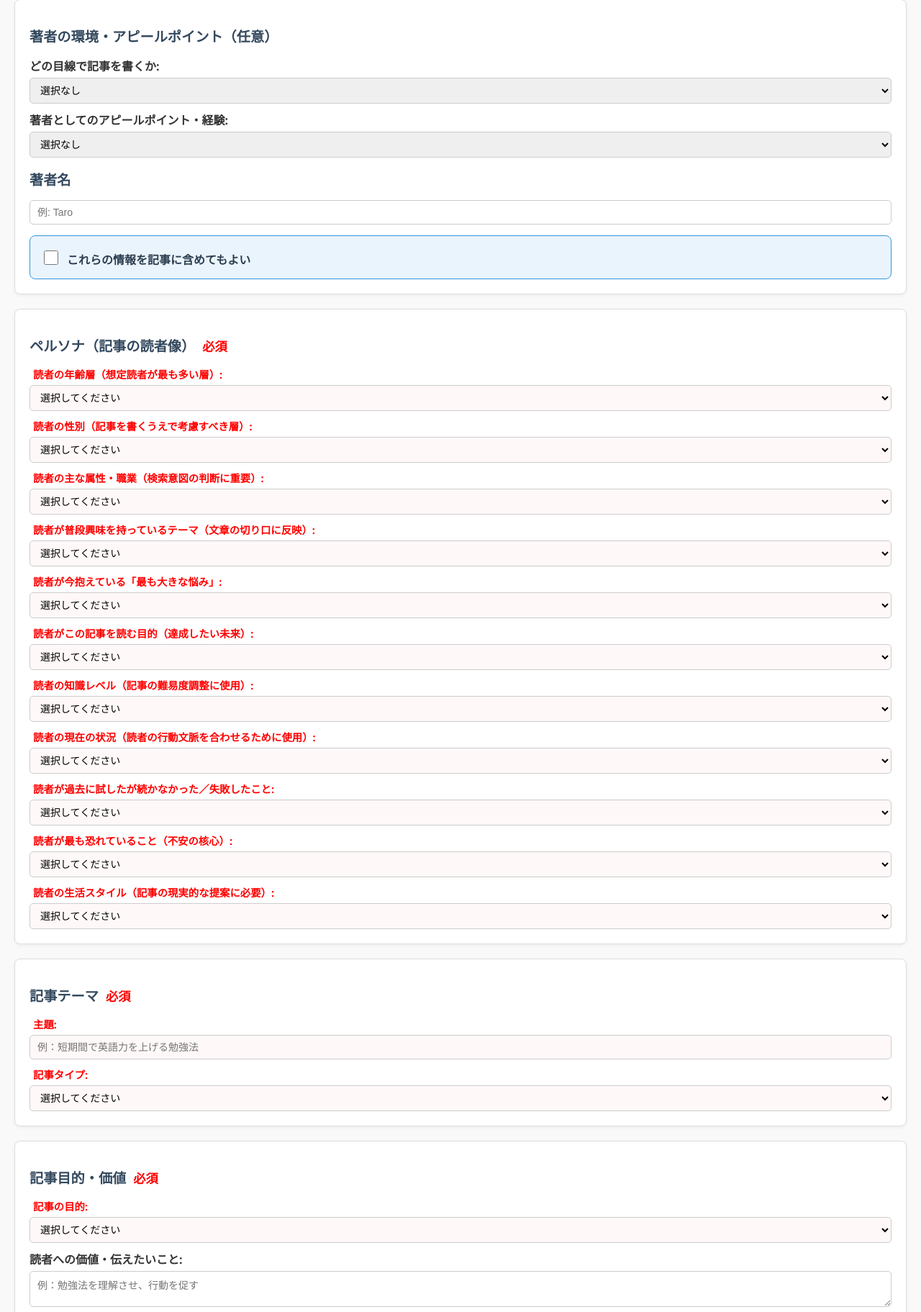
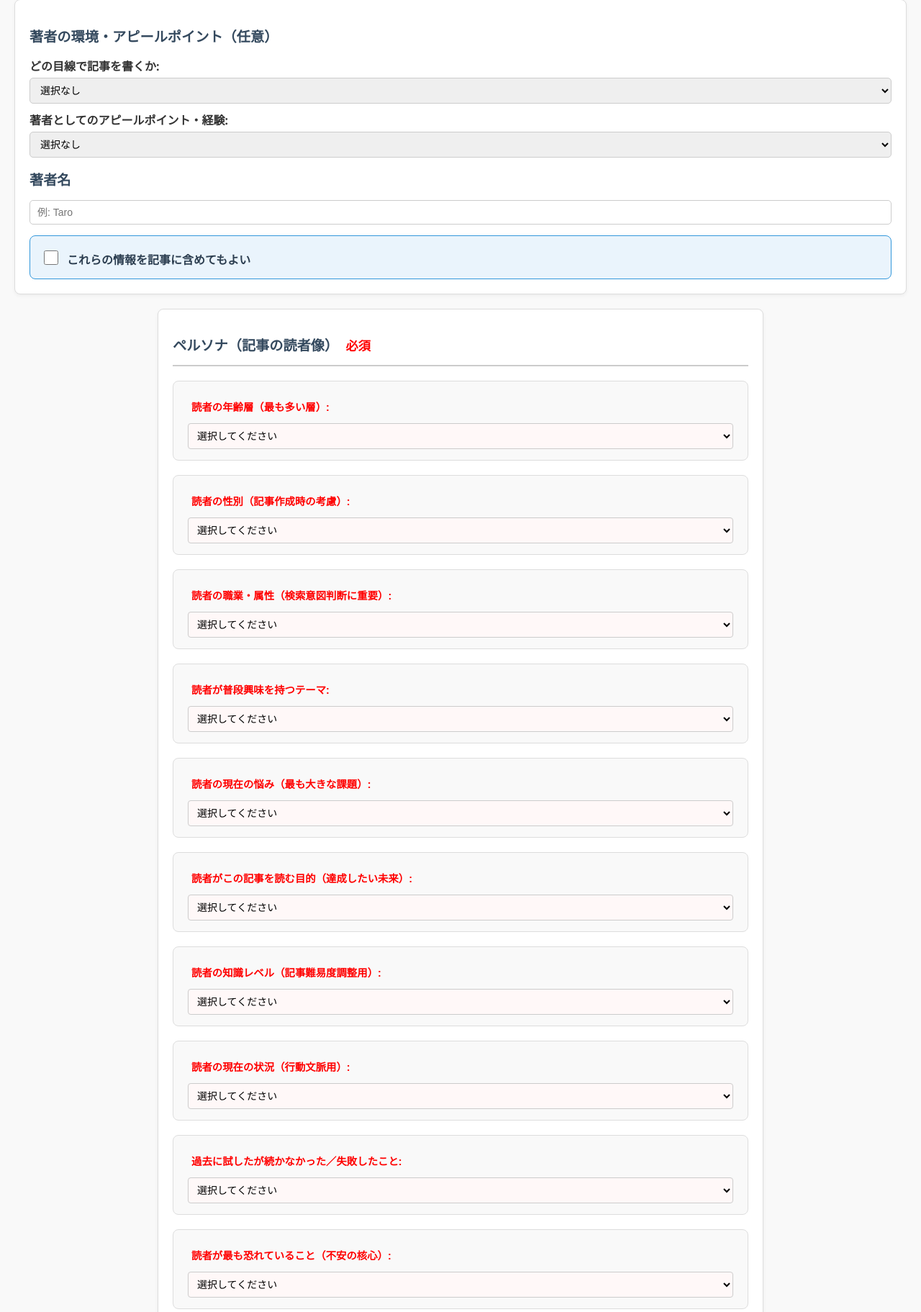
Before and after one commit to morisanyutakun-png/flask-render-app, a Flask app: page / in a window 1280 px wide. Shown: the part 118-1941 px from the top of the page at 72% size. Run offline with Flask 3, Linux system fonts and the light colour scheme.

Commit message:
初回コミット

```diff
--- a/app.py
+++ b/app.py
@@ -96,26 +96,45 @@ def index():
         author_name = request.form.get("author_name", "")
         author_name_include = request.form.get("author_name_include") == "yes"
 
+        # --- 記事全体の文章構成（フレームワーク） ---
+        # フォームで選択されたラジオボタンの値（フル表記）を取得
+        framework = request.form.get(
+            "framework",
+            "生成段階でAIが最適構成を判断"  # デフォルト値
+        )
+
         # --- 段落情報取得 ---
         article_headings_manual = request.form.getlist("article_headings[]")
         article_headings_auto = request.form.getlist("article_headings_auto[]")
         article_purposes_raw = request.form.getlist("article_purposes[]")
         article_methods_raw = request.form.getlist("article_method_suggest[]")
 
-        # AI/手動切替は手動入力があれば manual、空なら auto
+        # --- AI/手動切替 ---
         article_modes = []
         article_headings = []
 
         for manual, auto in zip(article_headings_manual, article_headings_auto):
-            if manual.strip():
+            if manual.strip():  # 手動入力があれば manual
+                article_modes.append("manual")
                 article_headings.append(manual.strip())
-                article_modes.append("manual")
-            else:
-                article_headings.append(auto.strip() if auto else "")
+            else:  # 空なら auto
                 article_modes.append("auto")
+                article_headings.append(auto.strip())
 
-        article_methods = [m.strip() for m in article_methods_raw]
+        # article_purposes_raw はそのまま利用可能
         article_purposes = [p.strip() for p in article_purposes_raw]
+
+        # --- 段落生成手法をフル表記に変換 ---
+        method_fullname_map = {
+            "story": "ストーリーテリング法：導入→葛藤→解決→結論の流れ",
+            "prep": "PREP法：Point→Reason→Example→Point",
+            "aida": "AID法：Attention→Interest→Desire→Action",
+            "bullet": "箇条書き"
+        }
+
+        article_methods = [
+            method_fullname_map.get(m.strip(), "記事全体の設定に従う") for m in article_methods_raw
+        ]
 
         # 長さを揃える
         max_len = max(len(article_headings), len(article_methods), len(article_purposes), len(article_modes))
@@ -191,11 +210,7 @@ def index():
 
         # --- プロンプト生成 ---
         prompt = f"""
-あなたは高度なコンテンツクリエイター兼note編集者です。読者に価値あるnote記事を段落ごとに順番に生成してください。生成にあたっては以下の専門手法を意識してください：
-・ストーリーテリング法：導入→葛藤→解決→結論の流れ
-・PREP法：Point→Reason→Example→Point
-・AIDAモデル：Attention→Interest→Desire→Action
-・具体例・箇条書き活用：視覚的にわかりやすく、実用的に
+あなたは高度なコンテンツクリエイター兼note編集者です。読者に価値あるnote記事を段落ごとに順番に生成してください。
 
 {author_info_block}
 
@@ -229,7 +244,12 @@ def index():
 - スタイル: {tone_style}
 - 補足: {tone_keywords}
 
+
+
 【記事の大まかな流れ】
+- 全体構成: {framework}
+
+- 段落情報:
 {article_flow}
 
 【補助情報】
@@ -260,6 +280,16 @@ def index():
 9. 禁止ワードを絶対に使用しないでください。
 10. 各段落を生成したら、その段落だけを出力してください。次の段落は別で生成してください。
 11. 段落生成後、コピーして順番に貼り付けるだけで記事完成できる設計にしてください。
+
+
+【出力フォーマット例】
+# 大見出し
+本文の内容がここに入ります。
+
+---
+
+# 次の大見出し
+次の段落の内容をここに書きます。
 """
         context["prompt"] = prompt  # ← 必須
         return render_template("result.html", **context)
--- a/templates/index.html
+++ b/templates/index.html
@@ -87,11 +87,36 @@
 
 
 <!-- ペルソナ -->
-<div class="section">
-    <h2>ペルソナ（記事の読者像） <span class="required">必須</span></h2>
+<div class="section" style="padding: 20px; max-width: 800px; margin: auto; font-family: sans-serif; line-height: 1.6;">
+    <h2 style="border-bottom: 2px solid #ccc; padding-bottom: 10px;">ペルソナ（記事の読者像） <span class="required" style="color: red;">必須</span></h2>
+
+    <style>
+        .persona-block {
+            background-color: #f9f9f9;
+            padding: 15px 20px;
+            border: 1px solid #ddd;
+            border-radius: 8px;
+            margin-top: 20px;
+        }
+        .persona-block label {
+            font-weight: bold;
+        }
+        .persona-block select,
+        .persona-block input {
+            width: 100%;
+            padding: 8px;
+            margin-top: 5px;
+            border-radius: 4px;
+            border: 1px solid #ccc;
+        }
+        .persona-block .hidden {
+            margin-top: 5px;
+        }
+    </style>
 
     <!-- 年齢 -->
-    <label class="required">読者の年齢層（想定読者が最も多い層）:</label>
+    <div class="persona-block">
+        <label class="required">読者の年齢層（最も多い層）:</label>
         <select name="persona_age" onchange="toggleOther(this,'persona_age_other')" required>
             <option value="" selected disabled>選択してください</option>
             <option value="10代">10代</option>
@@ -101,10 +126,14 @@
             <option value="50代以上">50代以上</option>
             <option value="その他">その他（具体的に入力）</option>
         </select>
-    <div id="persona_age_other" class="hidden"><input type="text" name="persona_age_other_input" placeholder="具体的な年齢層"></div>
+        <div id="persona_age_other" class="hidden">
+            <input type="text" name="persona_age_other_input" placeholder="具体的な年齢層">
+        </div>
+    </div>
 
     <!-- 性別 -->
-    <label class="required">読者の性別（記事を書くうえで考慮すべき層）:</label>
+    <div class="persona-block">
+        <label class="required">読者の性別（記事作成時の考慮）:</label>
         <select name="persona_gender" required>
             <option value="" selected disabled>選択してください</option>
             <option value="男性">男性</option>
@@ -112,9 +141,11 @@
             <option value="その他">その他（多様な性別）</option>
             <option value="無回答">無回答（性別を限定しない）</option>
         </select>
+    </div>
 
     <!-- 職業 -->
-    <label class="required">読者の主な属性・職業（検索意図の判断に重要）:</label>
+    <div class="persona-block">
+        <label class="required">読者の職業・属性（検索意図判断に重要）:</label>
         <select name="persona_job" onchange="toggleOther(this,'persona_job_other')" required>
             <option value="" selected disabled>選択してください</option>
             <option value="学生">学生</option>
@@ -127,10 +158,14 @@
             <option value="心理学者">心理学者</option>
             <option value="その他">その他（具体的に入力）</option>
         </select>
-    <div id="persona_job_other" class="hidden"><input type="text" name="persona_job_other_input" placeholder="具体的な職業"></div>
+        <div id="persona_job_other" class="hidden">
+            <input type="text" name="persona_job_other_input" placeholder="具体的な職業">
+        </div>
+    </div>
 
     <!-- 興味・趣味 -->
-    <label class="required">読者が普段興味を持っているテーマ（文章の切り口に反映）:</label>
+    <div class="persona-block">
+        <label class="required">読者が普段興味を持つテーマ:</label>
         <select name="persona_hobby" onchange="toggleOther(this,'persona_hobby_other')" required>
             <option value="" selected disabled>選択してください</option>
             <option value="読書">読書</option>
@@ -145,10 +180,14 @@
             <option value="心理学">心理学</option>
             <option value="その他">その他（具体的に入力）</option>
         </select>
-    <div id="persona_hobby_other" class="hidden"><input type="text" name="persona_hobby_other_input" placeholder="興味・趣味を具体的に入力"></div>
+        <div id="persona_hobby_other" class="hidden">
+            <input type="text" name="persona_hobby_other_input" placeholder="興味・趣味を具体的に入力">
+        </div>
+    </div>
 
     <!-- 悩み -->
-    <label class="required">読者が今抱えている「最も大きな悩み」:</label>
+    <div class="persona-block">
+        <label class="required">読者の現在の悩み（最も大きな課題）:</label>
         <select name="persona_pain" onchange="toggleOther(this,'persona_pain_other')" required>
             <option value="" selected disabled>選択してください</option>
             <option value="時間がない／忙しい">時間がない／忙しい（時短ニーズ）</option>
@@ -162,9 +201,13 @@
             <option value="ストレス軽減したい">ストレスを減らしたい</option>
             <option value="その他">その他（具体的に入力）</option>
         </select>
-    <div id="persona_pain_other" class="hidden"><input type="text" name="persona_pain_other_input" placeholder="悩みを具体的に入力"></div>
+        <div id="persona_pain_other" class="hidden">
+            <input type="text" name="persona_pain_other_input" placeholder="悩みを具体的に入力">
+        </div>
+    </div>
 
     <!-- ゴール -->
+    <div class="persona-block">
         <label class="required">読者がこの記事を読む目的（達成したい未来）:</label>
         <select name="persona_goal" onchange="toggleOther(this,'persona_goal_other')" required>
             <option value="" selected disabled>選択してください</option>
@@ -179,10 +222,14 @@
             <option value="精神的に安定したい">精神的な安定</option>
             <option value="その他">その他（具体的に入力）</option>
         </select>
-    <div id="persona_goal_other" class="hidden"><input type="text" name="persona_goal_other_input" placeholder="ゴールを具体的に入力"></div>
+        <div id="persona_goal_other" class="hidden">
+            <input type="text" name="persona_goal_other_input" placeholder="ゴールを具体的に入力">
+        </div>
+    </div>
 
-        <!-- 追加項目：読者の知識レベル -->
-    <label class="required">読者の知識レベル（記事の難易度調整に使用）:</label>
+    <!-- 知識レベル -->
+    <div class="persona-block">
+        <label class="required">読者の知識レベル（記事難易度調整用）:</label>
         <select name="persona_level" onchange="toggleOther(this,'persona_level_other')" required>
             <option value="" selected disabled>選択してください</option>
             <option value="初心者（基礎から知りたい）">初心者（基礎から知りたい）</option>
@@ -193,10 +240,11 @@
         <div id="persona_level_other" class="hidden">
             <input type="text" name="persona_level_other_input" placeholder="知識レベルを具体的に入力">
         </div>
+    </div>
 
-
-    <!-- 追加項目：読者の現在の状況 -->
-    <label class="required">読者の現在の状況（読者の行動文脈を合わせるために使用）:</label>
+    <!-- 現在の状況 -->
+    <div class="persona-block">
+        <label class="required">読者の現在の状況（行動文脈用）:</label>
         <select name="persona_situation" onchange="toggleOther(this,'persona_situation_other')" required>
             <option value="" selected disabled>選択してください</option>
             <option value="就活／転職活動中">就活／転職活動中</option>
@@ -209,10 +257,11 @@
         <div id="persona_situation_other" class="hidden">
             <input type="text" name="persona_situation_other_input" placeholder="状況を具体的に入力">
         </div>
+    </div>
 
-
-    <!-- 追加項目：過去の失敗経験 -->
-    <label class="required">読者が過去に試したが続かなかった／失敗したこと:</label>
+    <!-- 過去の失敗経験 -->
+    <div class="persona-block">
+        <label class="required">過去に試したが続かなかった／失敗したこと:</label>
         <select name="persona_failed" onchange="toggleOther(this,'persona_failed_other')" required>
             <option value="" selected disabled>選択してください</option>
             <option value="継続できなかった">継続できなかった</option>
@@ -225,9 +274,10 @@
         <div id="persona_failed_other" class="hidden">
             <input type="text" name="persona_failed_other_input" placeholder="失敗内容を具体的に入力">
         </div>
+    </div>
 
-
-    <!-- 追加項目：読者が恐れていること -->
+    <!-- 恐れていること -->
+    <div class="persona-block">
         <label class="required">読者が最も恐れていること（不安の核心）:</label>
         <select name="persona_fear" onchange="toggleOther(this,'persona_fear_other')" required>
             <option value="" selected disabled>選択してください</option>
@@ -241,10 +291,11 @@
         <div id="persona_fear_other" class="hidden">
             <input type="text" name="persona_fear_other_input" placeholder="不安を具体的に入力">
         </div>
+    </div>
 
-
-    <!-- 追加項目：生活スタイル -->
-    <label class="required">読者の生活スタイル（記事の現実的な提案に必要）:</label>
+    <!-- 生活スタイル -->
+    <div class="persona-block" style="margin-bottom: 20px;">
+        <label class="required">読者の生活スタイル（現実的提案のため）:</label>
         <select name="persona_life" onchange="toggleOther(this,'persona_life_other')" required>
             <option value="" selected disabled>選択してください</option>
             <option value="フルタイム勤務">フルタイム勤務</option>
@@ -258,7 +309,7 @@
         <div id="persona_life_other" class="hidden">
             <input type="text" name="persona_life_other_input" placeholder="生活スタイルを具体的に入力">
         </div>
-
+    </div>
 </div>
 
 
@@ -368,19 +419,19 @@
     </label>
 
     <label style="display:block; margin:6px 0;">
-        <input type="radio" name="framework" value="story" checked>
+        <input type="radio" name="framework" value="ストーリーテリング法：導入→葛藤→解決→結論の流れ" checked>
         <strong>ストーリーテリング</strong>
         <span style="color:#555; font-size:13px;">（導入 → 葛藤 → 解決 → 結論で読みやすさUP）</span>
     </label>
 
     <label style="display:block; margin:6px 0;">
-        <input type="radio" name="framework" value="prep">
+        <input type="radio" name="framework" value="PREP法：Point→Reason→Example→Point">
         <strong>PREP法</strong>
         <span style="color:#555; font-size:13px;">（結論 → 理由 → 具体例 → 再結論、ロジカルに伝わる）</span>
     </label>
 
     <label style="display:block; margin:6px 0;">
-        <input type="radio" name="framework" value="aida">
+        <input type="radio" name="framework" value="AID法：Attention→Interest→Desire→Action">
         <strong>AIDA</strong>
         <span style="color:#555; font-size:13px;">
             （Attention → Interest → Desire → Action、行動につながる文章）
@@ -388,7 +439,7 @@
     </label>
 
     <label style="display:block; margin:6px 0;">
-        <input type="radio" name="framework" value="none">
+        <input type="radio" name="framework" value="生成段階でAIが最適構成を判断">
         <strong>指定なし</strong>
         <span style="color:#555; font-size:13px;">（生成段階でAIが最適構成を判断）</span>
     </label>
```
Lines whose indentation alone changed are shown as unchanged.
